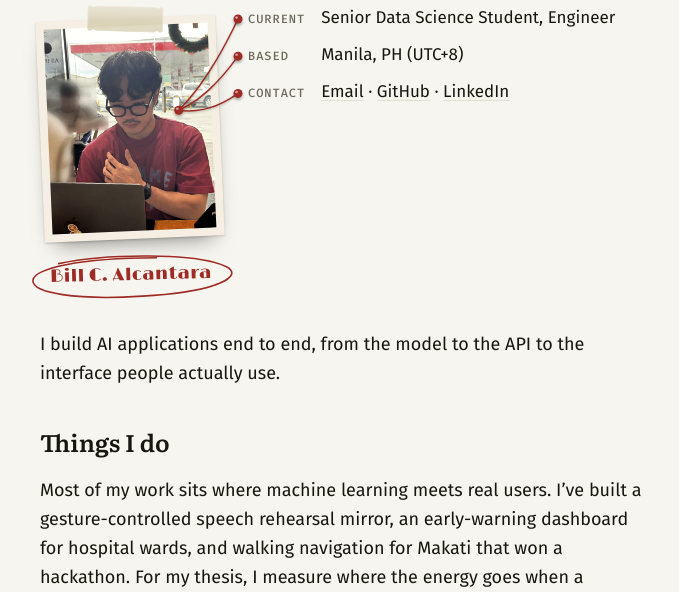
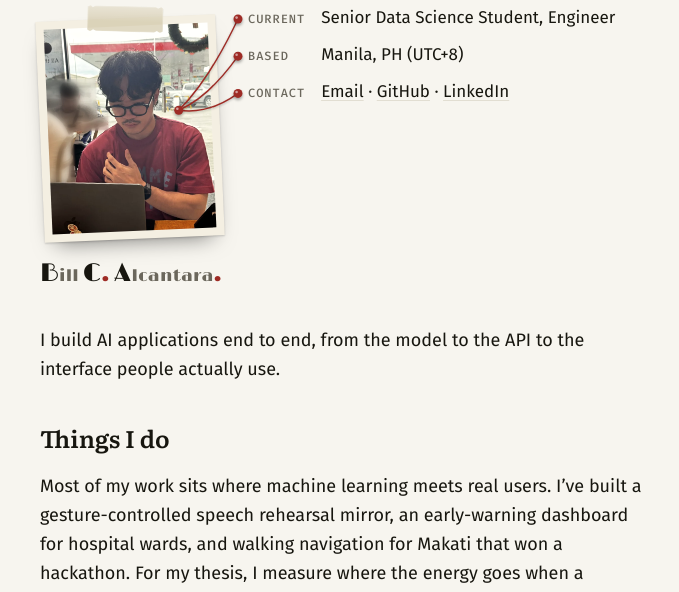
Before and after one commit to scienseize/scienseize.github.io, an Astro site: page /about in a window 1280 px wide. Shown: the part 200-792 px from the top of the page, without its empty margins (296-975 px from the left). Built offline with nearby package versions, Linux system fonts and the light colour scheme; Astro itself is replaced by a stand-in of ours.

Commit message:
Set the About name like the B.C.A. mark; stronger light-mode flashlight
- About: drop the red-pen circle. The name uses the logo's Limelight face,
  with the initials B, C and A in large ink and the logo's red dots.
- Flashlight: in light mode the beam is warmer and the room around it darker.
  The layer multiplies, so the text inside the beam stays dark.

```diff
--- a/src/layouts/Base.astro
+++ b/src/layouts/Base.astro
@@ -118,10 +118,12 @@ const links = [
     --sans: 'Fira Sans', 'Helvetica Neue', Arial, sans-serif;
     --mono: 'Fira Code', ui-monospace, Menlo, monospace;
     --deco: Limelight, Georgia, serif;
-    /* Flashlight: warm light in the beam, a faint dimming outside it. */
-    --beam: rgb(255 226 160 / 0.12);
-    --beam-edge: rgb(255 226 160 / 0.05);
-    --beam-dark: rgb(23 22 15 / 0.05);
+    /* Flashlight: warm light in the beam, dimming outside it. In light mode the layer multiplies,
+       so the beam tints the paper warm without washing out the text. */
+    --beam: rgb(255 212 135 / 0.4);
+    --beam-edge: rgb(255 212 135 / 0.14);
+    --beam-dark: rgb(70 58 36 / 0.13);
+    --beam-blend: multiply;
     color-scheme: light;
   }
   :root[data-theme='dark'] {
@@ -134,10 +136,12 @@ const links = [
     --beam: rgb(255 220 150 / 0.11);
     --beam-edge: rgb(255 220 150 / 0.04);
     --beam-dark: rgb(0 0 0 / 0.22);
+    --beam-blend: normal;
     color-scheme: dark;
   }
   .flashlight {
     position: fixed; inset: 0; z-index: 50; pointer-events: none; opacity: 0; transition: opacity 0.4s;
+    mix-blend-mode: var(--beam-blend);
     background: radial-gradient(circle 170px at var(--fx, -999px) var(--fy, -999px),
       var(--beam), var(--beam-edge) 50%, transparent 72%, var(--beam-dark));
   }
--- a/src/pages/about.astro
+++ b/src/pages/about.astro
@@ -11,11 +11,10 @@ import { site, about, timeline } from '../site';
       <div class="print">
         {about.photo ? <img src={about.photo} alt={`Portrait of ${site.name}`} /> : <div class="photo" />}
       </div>
-      <figcaption class="suspect">
-        {site.name}
-        <svg viewBox="0 0 200 60" preserveAspectRatio="none" aria-hidden="true">
-          <path d="M34 13C78 2 162 4 188 22c16 12-8 30-78 33C50 58 8 48 10 32 12 18 52 7 124 9" />
-        </svg>
+      <figcaption class="namesake">
+        {site.name.split(' ').map((w, i, all) => (
+          <><b>{w[0]}</b>{w.slice(1).replace('.', '')}{(w.endsWith('.') || i === all.length - 1) && <i>.</i>}{i < all.length - 1 && ' '}</>
+        ))}
       </figcaption>
     </figure>
     <dl>
@@ -134,12 +133,10 @@ import { site, about, timeline } from '../site';
   }
   .print img, .photo { width: 100%; aspect-ratio: 4 / 5; object-fit: cover; filter: sepia(0.12) saturate(0.92); }
   .photo { background: var(--paper); }
-  .suspect {
-    position: relative; width: max-content; margin: 22px auto 0; padding: 4px 10px;
-    font: 18px/1.2 var(--deco); letter-spacing: 0.02em; color: var(--accent); transform: rotate(-1.5deg);
-  }
-  .suspect svg { position: absolute; top: -10px; left: -18px; width: calc(100% + 36px); height: calc(100% + 20px); overflow: visible; }
-  .suspect path { fill: none; stroke: var(--accent); stroke-width: 1.6; stroke-linecap: round; vector-effect: non-scaling-stroke; }
+  /* The name set like the B.C.A. mark: the initials in ink, the rest quieter, and the mark's red dots. */
+  .namesake { width: max-content; margin: 22px auto 0; font: 17px/1 var(--deco); letter-spacing: 0.02em; color: var(--muted); }
+  .namesake b { font-weight: 400; font-size: 1.5em; color: var(--ink); }
+  .namesake i { font-style: normal; font-size: 1.5em; color: var(--accent); }
   dl { margin: 0; display: grid; grid-template-columns: max-content 1fr; gap: 10px 16px; align-items: baseline; }
   dd { margin: 0; }
   @media (max-width: 480px) { .card { grid-template-columns: 1fr; } .evidence { margin-inline: auto; } }
```
